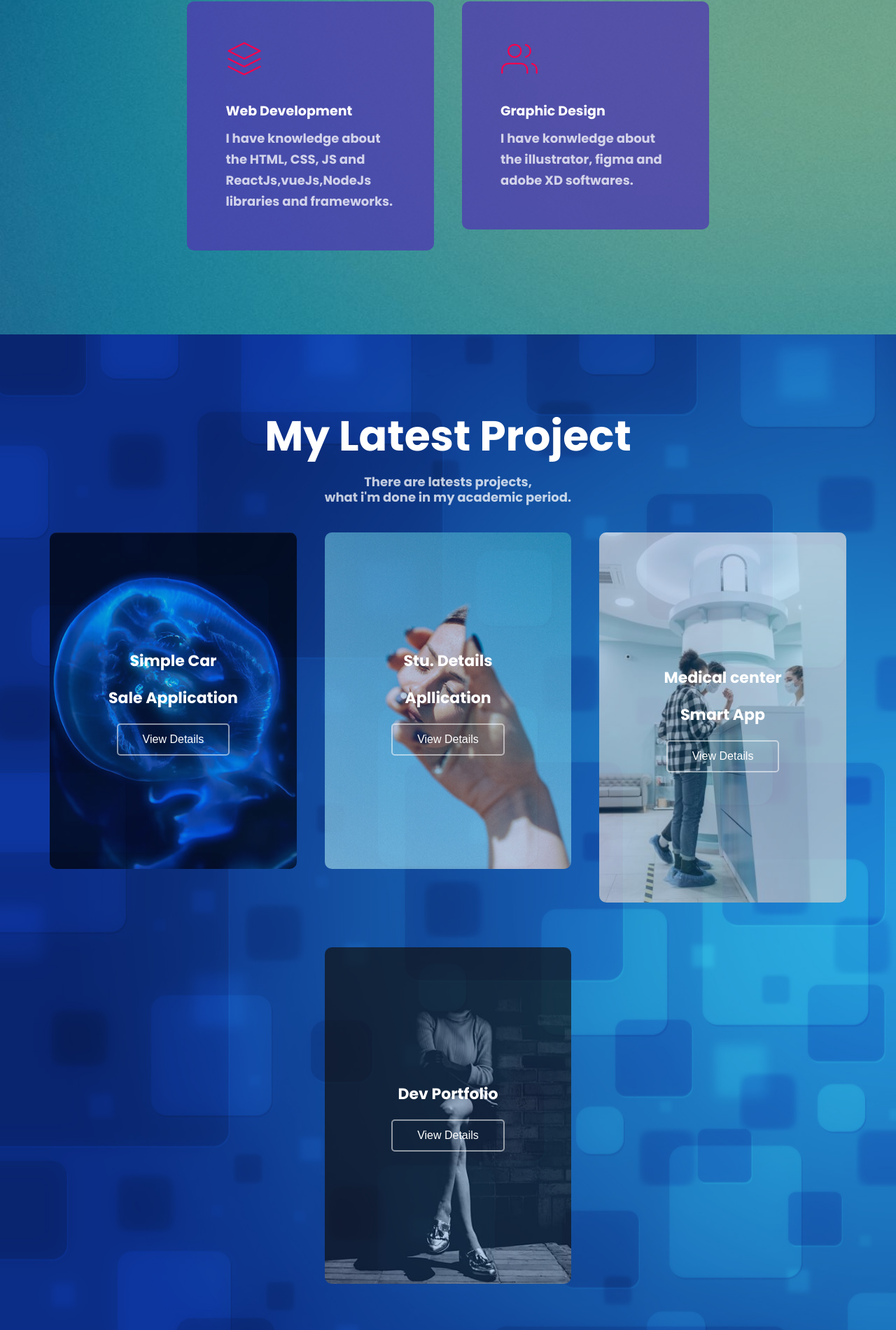
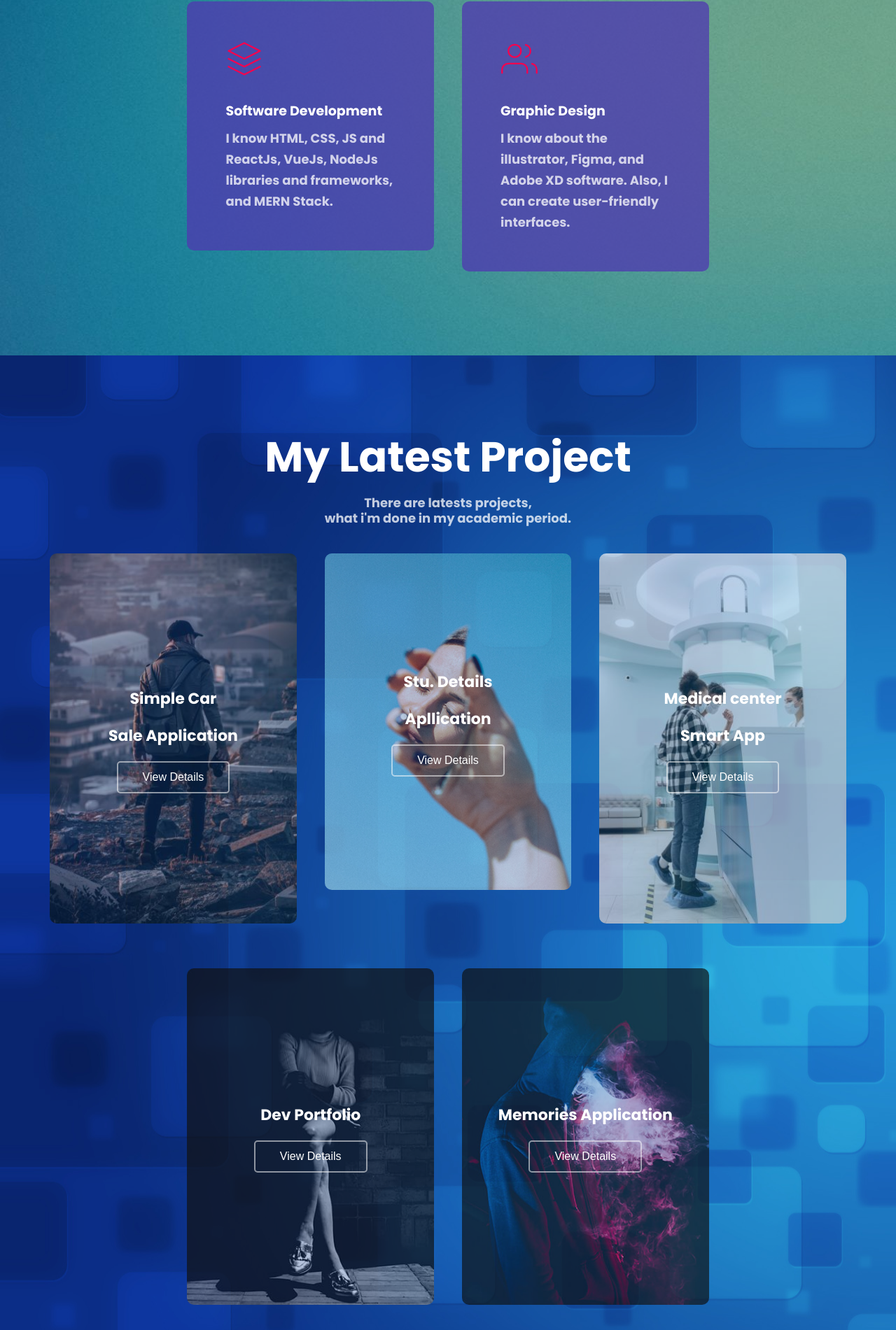
Before and after one commit to RavinduISHA/DevPortfolio, a React (Create React App) app: page / in a window 1280 px wide. Shown: the part 1806-3707 px from the top of the page at 70% size. Built offline with nearby package versions, Linux system fonts and the light colour scheme.

Commit message:
add new project and fix some UI's

```diff
--- a/src/Project.js
+++ b/src/Project.js
@@ -1,9 +1,10 @@
 import React from "react";
 import "./Project.css";
-import Project1 from './img/portfolio-2.jpg';
+import Project1 from './img/imagex.jpg';
 import Project2 from './img/portfolio-6.jpg';
 import Project3 from './img/portfolio-3.jpg';
 import Project4 from './img/medi.jpg';
+import Project5 from './img/portfolio-4.jpg'
 
 function Project() {
   return (
@@ -31,7 +32,7 @@ function Project() {
                      <div className="project__meta absolute">
                      <h4 className="project__text"><b>Simple Car</b></h4>
                      <h4 className="project__text"><b>Sale Application</b></h4>
-                     <a href="https://github.com/Ravindu98-bot/Carsale-App" className="project__btn">View Details</a>
+                     <a href="https://github.com/RavinduISHA/Carsale-App" className="project__btn">View Details</a>
                      </div>
                  </div>
              </div>
@@ -68,7 +69,7 @@ function Project() {
                      <div className="project__meta absolute">
                      <h4 className="project__text">Medical center</h4>
                      <h4 className="project__text">Smart App</h4>
-                     <a href="https://github.com/Ravindu98-bot/Hospital-Management-System" className="project__btn">View Details</a>
+                     <a href="https://github.com/RavinduISHA/Hospital-Management-System" className="project__btn">View Details</a>
                      </div>
                  </div>
              </div>
@@ -84,7 +85,22 @@ function Project() {
                      </div>
                      <div className="project__meta absolute">
                      <h4 className="project__text">Dev Portfolio</h4>
-                     <a href="https://github.com/Ravindu98-bot/Developer_Portfolio" className="project__btn">View Details</a>
+                     <a href="https://github.com/RavinduISHA/DevPortfolio" className="project__btn">View Details</a>
+                     </div>
+                 </div>
+             </div>
+
+             <div className="col__3">
+                 <div className="project__box pointer relative">
+                     <div className="project__box__img pointer relative">
+                         <div className="project__img__box">
+                             <img src={Project5} alt="" className="project__img" />
+                         </div>
+                         <div className="mask__effect"></div>
+                     </div>
+                     <div className="project__meta absolute">
+                     <h4 className="project__text">Memories Application</h4>
+                     <a href="https://github.com/RavinduISHA/Memories" className="project__btn">View Details</a>
                      </div>
                  </div>
              </div>
--- a/src/Service.js
+++ b/src/Service.js
@@ -8,7 +8,7 @@ function Service() {
       <div className="heading">
         <h1 className="heading">My Awesome Service</h1>
         <p className="heading p__color">
-          I have knowledge among the web development,
+          I have knowledge among the Software/web development,
         </p>
         <p className="heading p__color">
           and web design fields.
@@ -38,10 +38,9 @@ function Service() {
                 </svg>
               </div>
               <div className="service__meta">
-                <h1 className="service__text">Web Development</h1>
+                <h1 className="service__text">Software Development</h1>
                 <p className="p service__text p__color">
-                I have knowledge about the HTML, CSS, JS and
-                ReactJs,vueJs,NodeJs libraries and frameworks.
+                I know HTML, CSS, JS and ReactJs, VueJs, NodeJs libraries and frameworks, and MERN Stack.
                 </p>
                 <p className="p service__text p__color">
                 </p>
@@ -105,7 +104,7 @@ function Service() {
               <div className="service__meta">
                 <h1 className="service__text">Graphic Design</h1>
                 <p className="p service__text p__color">
-                  I have konwledge about the illustrator, figma and adobe XD softwares.
+                I know about the illustrator, Figma, and Adobe XD software. Also, I can create user-friendly interfaces.
                 </p>
               </div>
             </div>
```
Also changed, not shown: src/img/imagex.jpg (added).
